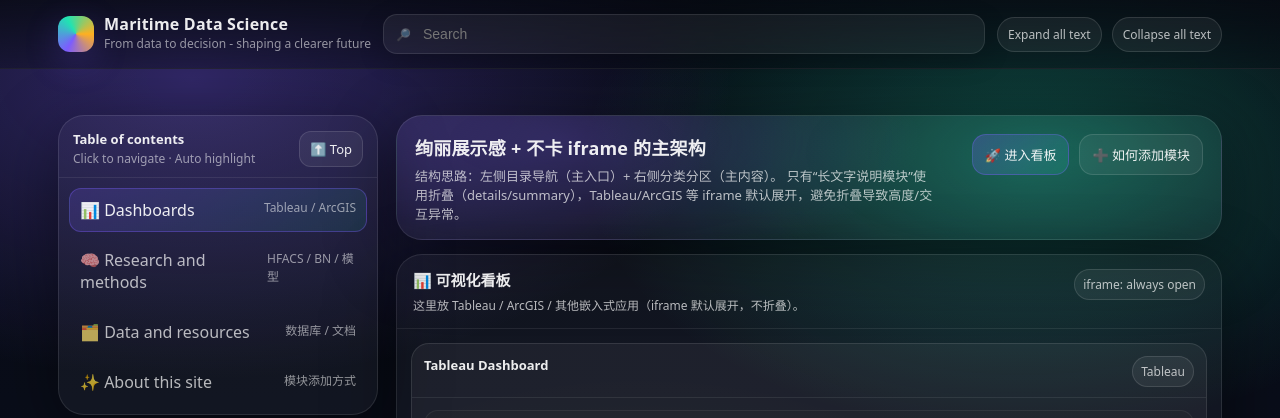
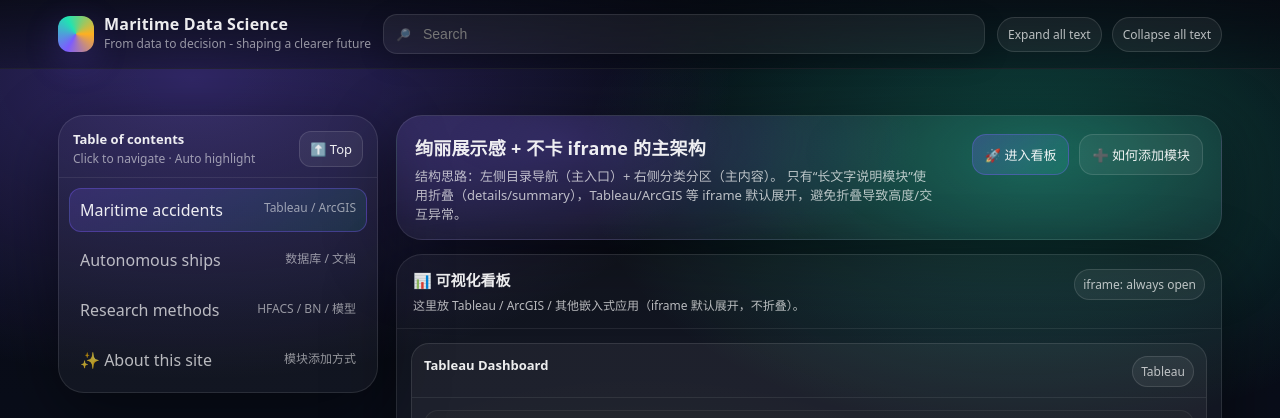
Before and after one commit to Sheng-Xu-0227/Sheng-Xu-0227.github.io, a plain HTML site: page index.html in a window 1280 px wide. Shown: the top 418 px of the page. Drawn offline with Linux system fonts and the light colour scheme.

Commit message:
Update index.html

```diff
--- a/index.html
+++ b/index.html
@@ -421,9 +421,9 @@
         </div>
 
         <nav class="nav" id="nav">
-          <a href="#sec-dashboard"><span>📊 Dashboards</span><small>Tableau / ArcGIS</small></a>
-          <a href="#sec-research"><span>🧠 Research and methods</span><small>HFACS / BN / 模型</small></a>
-          <a href="#sec-datasets"><span>🗂️ Data and resources</span><small>数据库 / 文档</small></a>
+          <a href="#sec-dashboard"><span>Maritime accidents</span><small>Tableau / ArcGIS</small></a>
+          <a href="#sec-datasets"><span>Autonomous ships</span><small>数据库 / 文档</small></a>
+          <a href="#sec-research"><span>Research methods</span><small>HFACS / BN / 模型</small></a>
           <a href="#sec-about"><span>✨ About this site</span><small>模块添加方式</small></a>
         </nav>
       </aside>
@@ -529,8 +529,8 @@
         <section id="sec-research" data-title="研究与方法">
           <div class="section-head">
             <div>
-              <h3>🧠 研究与方法</h3>
-              <p>这里放短说明、链接卡片、方法概览等（不需要折叠的内容）。</p>
+              <h3>🧠 Research methods</h3>
+              <p>This section provides various research methods that applied in maritime science.</p>
             </div>
             <span class="badge">cards</span>
           </div>
```
